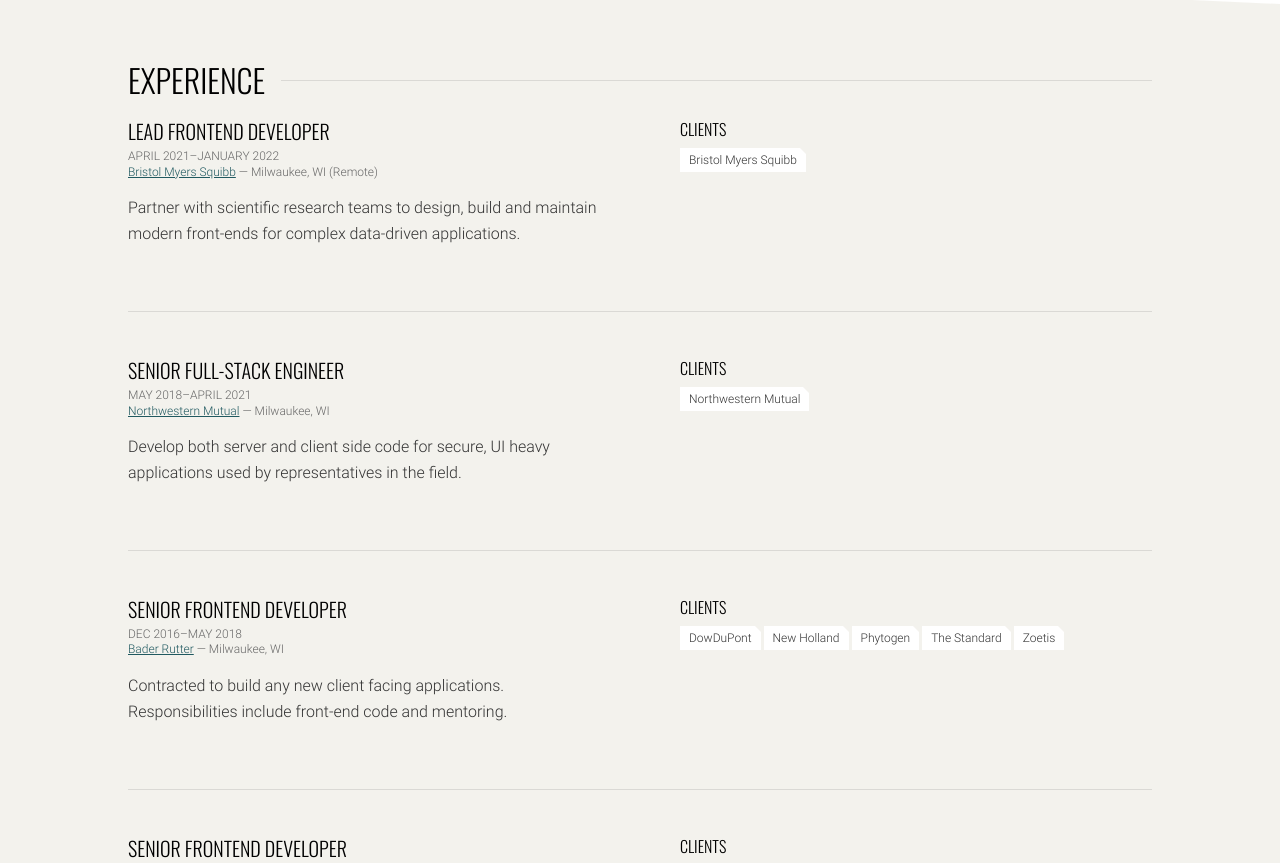
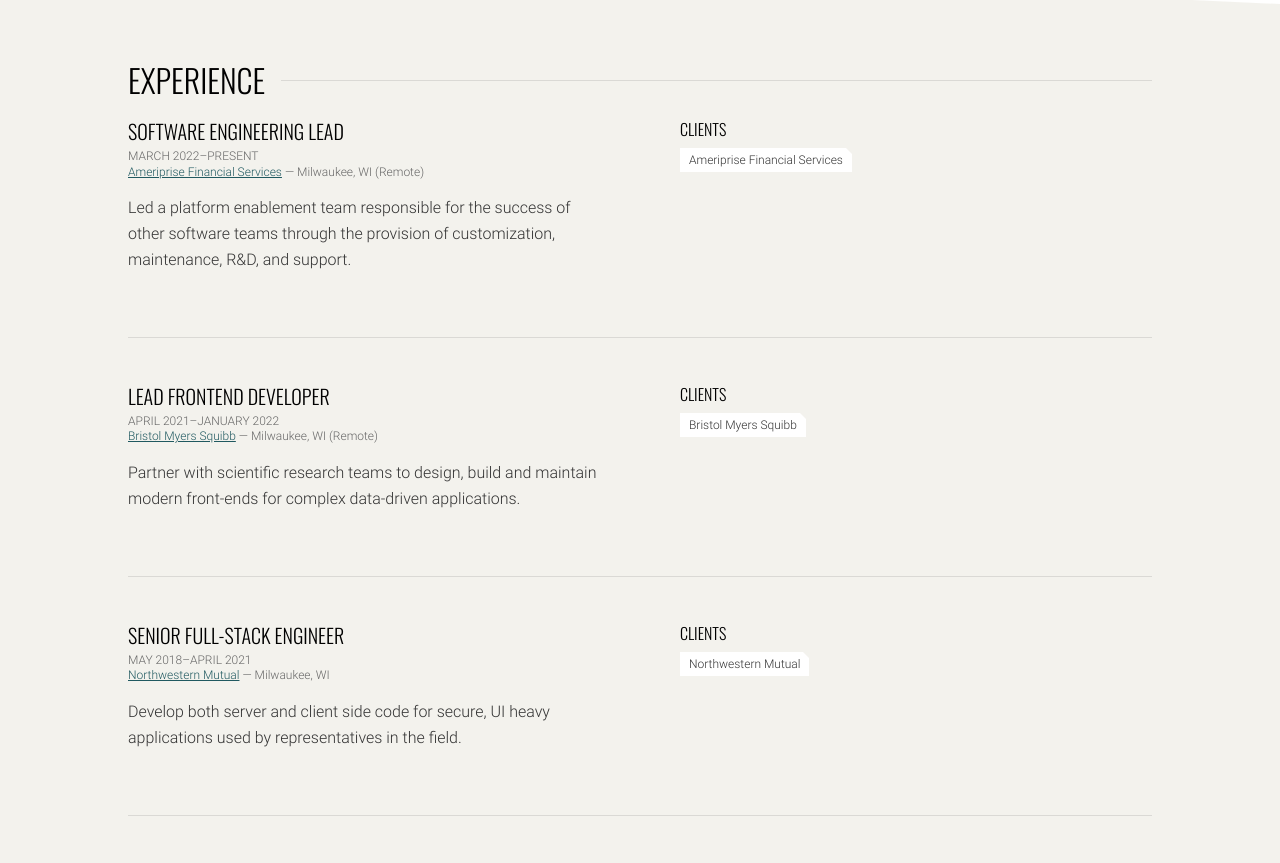
Before and after one commit to michaelschwobe/schwobe.dev, a Next.js app: page / in a window 1280 px wide. Shown: the part 1120-1983 px from the top of the page. Built offline with nearby package versions, Linux system fonts and the light colour scheme.

Commit message:
Updated current job

```diff
--- a/src/pages/index.js
+++ b/src/pages/index.js
@@ -94,6 +94,31 @@
           <h2 className="section-title">
             <span>Experience</span>
           </h2>
+          <div className="job">
+            <div className="row">
+              <div className="col-md-6">
+                <h3 className="job-title">Software Engineering Lead</h3>
+                <div className="job-duration">March 2022&ndash;Present</div>
+                <div className="job-location">
+                  <a href="https://www.ameriprise.com">
+                    Ameriprise Financial Services
+                  </a>{' '}
+                  &mdash; Milwaukee, WI (Remote)
+                </div>
+                <p className="job-description">
+                  Led a platform enablement team responsible for the success of
+                  other software teams through the provision of customization,
+                  maintenance, R&D, and support.
+                </p>
+              </div>
+              <div className="col-md-6">
+                <h4 className="job-clients-heading">Clients</h4>
+                <ul className="job-clients-list">
+                  <li>Ameriprise Financial Services</li>
+                </ul>
+              </div>
+            </div>
+          </div>
           <div className="job">
             <div className="row">
               <div className="col-md-6">
```
